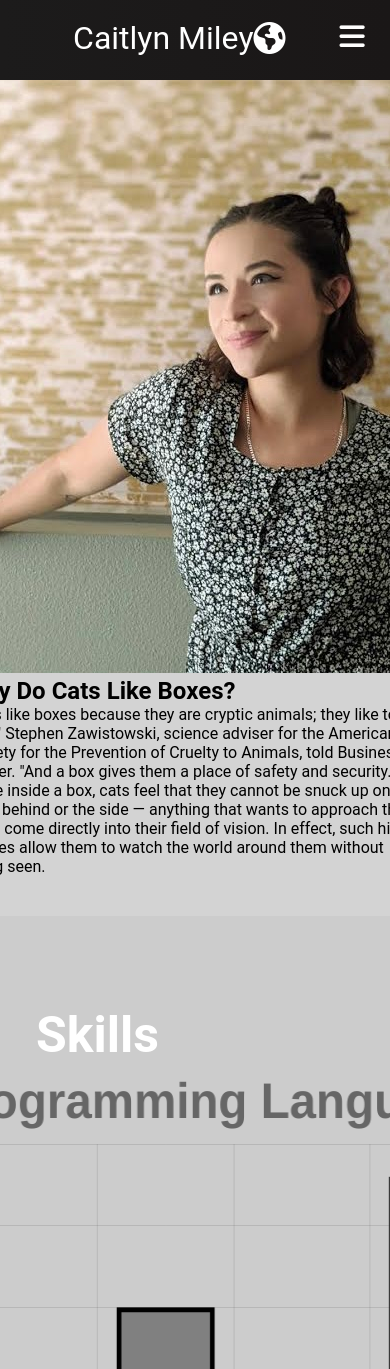
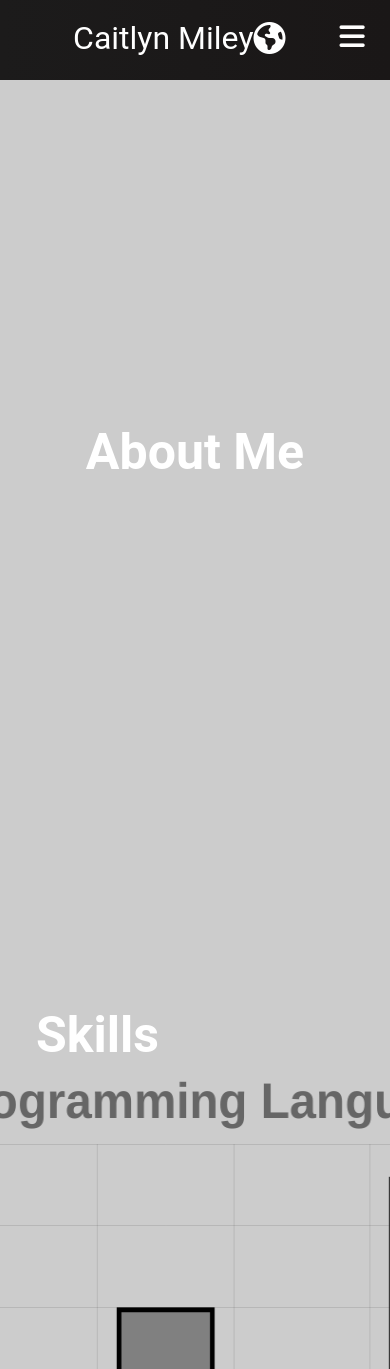
Before and after one commit to smilleeymilleey/website, a React (Create React App) app in the folder website-1/: page /services in a window 390 px wide. Shown: the top 1369 px of the page. Built offline with nearby package versions, Linux system fonts and the light colour scheme.

Commit message:
cleaning up unresponsive mess

```diff
--- a/website-1/src/components/AboutHero.js
+++ b/website-1/src/components/AboutHero.js
@@ -8,14 +8,8 @@ export default function Blog() {
   return (
 <div class="hero-container">
   <h1>About Me</h1>
-<div class="container">
-  <img class="container__image" alt= "me" src='meinside1.jpg'></img>
-  <div class="container__text">
-    <h2>Why Do Cats Like Boxes?</h2>
-    <p>"Cats like boxes because they are cryptic animals; they like to hide," Stephen Zawistowski, science adviser for the American Society for the Prevention of Cruelty to Animals, told Business Insider. "And a box gives them a place of safety and security."</p>
-    <p>While inside a box, cats feel that they cannot be snuck up on from behind or the side — anything that wants to approach them must come directly into their field of vision. In effect, such hiding spaces allow them to watch the world around them without being seen.</p>
-  </div>
-</div>
+
+
 </div>
 
 
--- a/website-1/src/components/BlogPage.css
+++ b/website-1/src/components/BlogPage.css
@@ -57,11 +57,15 @@ text-align: left;
 .Quincy{
   font-weight: bold;
    transition: all 500ms;
+  color: black;
 }
 
 .Quincy:hover {
   font-size: 20px;
   font-size-adjust: 30px;
+  background-color: #39b7dd;
+  color: white;
+
 }
 
 
@@ -69,6 +73,7 @@ text-align: left;
   background-color: white;
   object-fit: cover;
   text-align: left;
+  color: black;
 }
 
 .Productivity {
@@ -81,6 +86,8 @@ text-align: left;
   font-size: 20px;
   font-size-adjust: 30px;
   cursor: pointer;
+  background-color: #39b7dd;
+  color: white;
 }
 
 .para {
--- a/website-1/src/components/HeroSection.js
+++ b/website-1/src/components/HeroSection.js
@@ -8,7 +8,7 @@ import './HeroSection.css';
 function HeroSection() {
   return (
     <div className='hero-container'>
-      <video src='/firevideo.mp4' autoPlay loop muted />
+      <video src='' autoPlay loop muted />
       <h1>Hi, I'm Caitlyn Miley! </h1>
       <p>I'm a Full Stack Web Developer</p>
       <div className='hero-btns'>
```
Also changed, not shown: 1 other file (tests, documents, lock files or other folders).
